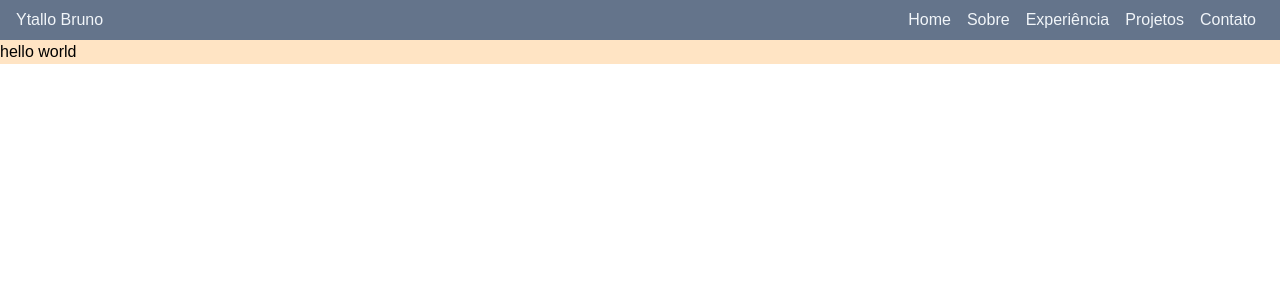
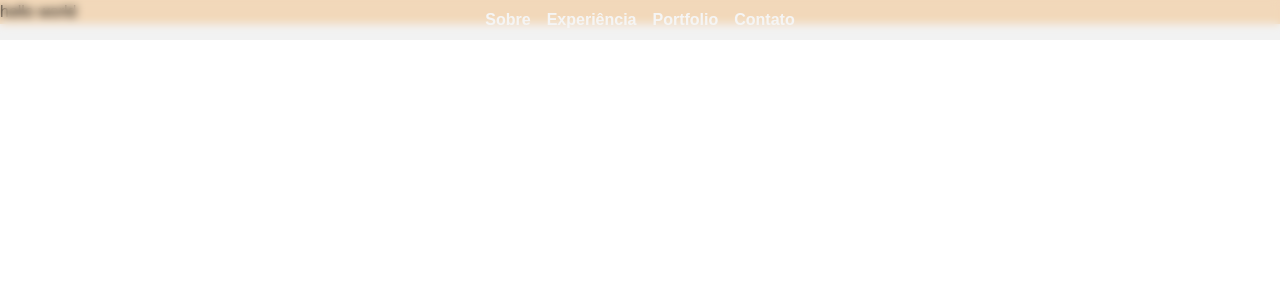
Before and after one commit to ytallobruno/portfolio, a React (Vite) app: page / in a window 1280 px wide. Shown: the top 300 px of the page. Built offline with nearby package versions, Linux system fonts and the light colour scheme; a web font is replaced by a local one.

Commit message:
FEAT: Ajustes na NavBar

```diff
--- a/src/components/NavBar/MobileNavigation.jsx
+++ b/src/components/NavBar/MobileNavigation.jsx
@@ -9,28 +9,23 @@ export default function MobileNavigation() {
   const [open, setOpen] = useState(false);
 
   const hamburguerIcon = (
-    <CgMenuRound className={style} onClick={() => setOpen(!open)} />
+    <CgMenuRound className="w-8 h-8 text-neutral-100 mx-auto cursor-pointer" onClick={() => setOpen(!open)} />
   );
   const closeIcon = (
-    <CgClose className={style} onClick={() => setOpen(!open)} />
+    <CgClose className="w-8 h-8 text-neutral-100 mx-auto cursor-pointer" onClick={() => setOpen(!open)} />
   );
   const closeMobileMenu = () => setOpen(false);
 
   return (
-    <>
+    <div className="bg-neutral-900">
       <div className={style.MobileNavigation}>
-        <nav className="flex items-center justify-between w-full h-10 px-4 bg-slate-500">
-          <Link to="/">
-            <p className="text-slate-100 hover:text-slate-400 cursor-pointer transition">
-              Ytallo Bruno
-            </p>
-          </Link>
+        <nav className="flex items-center w-full h-11 px-4">
           {open ? closeIcon : hamburguerIcon}
           {open && (
             <NavLinks isMobile={true} closeMobileMenu={closeMobileMenu} />
           )}
         </nav>
       </div>
-    </>
+    </div>
   );
 }
--- a/src/components/NavBar/NavBar.jsx
+++ b/src/components/NavBar/NavBar.jsx
@@ -1,9 +1,9 @@
-import React from "react";
+import React, { useEffect, useState } from "react";
 import MobileNavigation from "./MobileNavigation";
 import style from "./NavBar.module.css";
 import Navigation from "./Navigation";
 
-export default function NavBar(props) {
+export default function NavBar() {
   return (
     <div className={style.NavBar}>
       <Navigation />
--- a/src/components/NavBar/NavBar.module.css
+++ b/src/components/NavBar/NavBar.module.css
@@ -1,14 +1,39 @@
+.NavBar {
+  position: fixed;
+  width: 100%;
+}
+
 .NavBar .MobileNavigation {
   display: none;
 }
 
-@media (max-width: 660px) {
+@media (max-width: 600px) {
   .NavBar .navigation {
     display: none;
+  }
+
+  .NavBar {
+    position: fixed;
+    bottom: 0;
   }
 
   .NavBar .MobileNavigation {
     display: flex;
   }
 
+  .NavBar .MobileNavigation ul {
+    display: flex;
+    flex-direction: column-reverse;
+    text-align: center;
+    position: absolute;
+    bottom: 100%;
+    width: 100%;
+    left: 0;
+    background-color: rgba(0, 0, 0, 0.05);
+    backdrop-filter: blur(4px);
+  }
+
+  .NavBar ul li {
+    padding: 0.4rem 0;
+  }
 }
--- a/src/components/NavBar/NavLinks.jsx
+++ b/src/components/NavBar/NavLinks.jsx
@@ -1,31 +1,20 @@
-import React, { Component } from "react";
+import React from "react";
 import { Link } from "react-scroll";
 import style from "./NavBar.module.css";
 
 export default function NavLinks(props) {
   return (
+    <>
       <ul className="flex justify-between">
-      <li className="mx-2">
-        <Link
-          to="/"
-          spy={true}
-          smooth={true}
-          offset={50}
-          duration={500}
-          className="text-slate-100 hover:text-slate-400 cursor-pointer transition"
-        >
-          Home
-        </Link>
-      </li>
-
         <li className="mx-2">
           <Link
             to="about"
             spy={true}
             smooth={true}
-          offset={50}
+            offset={-10}
             duration={500}
-          className="text-slate-100 hover:text-slate-400 cursor-pointer transition"
+            className="text-neutral-100 hover:text-slate-300 cursor-pointer transition font-bold"
+            onClick={() => props.isMobile && props.closeMobileMenu()}
           >
             Sobre
           </Link>
@@ -36,9 +25,10 @@ export default function NavLinks(props) {
             to="experience"
             spy={true}
             smooth={true}
-          offset={50}
+            offset={-10}
             duration={500}
-          className="text-slate-100 hover:text-slate-400 cursor-pointer transition"
+            className="text-neutral-100 hover:text-slate-300 cursor-pointer transition font-bold"
+            onClick={() => props.isMobile && props.closeMobileMenu()}
           >
             Experiência
           </Link>
@@ -46,14 +36,15 @@ export default function NavLinks(props) {
 
         <li className="mx-2">
           <Link
-          to="projects"
+            to="portfolio"
             spy={true}
             smooth={true}
-          offset={50}
+            offset={-10}
             duration={500}
-          className="text-slate-100 hover:text-slate-400 cursor-pointer transition"
+            className="text-neutral-100 hover:text-slate-300 cursor-pointer transition font-bold"
+            onClick={() => props.isMobile && props.closeMobileMenu()}
           >
-          Projetos
+            Portfolio
           </Link>
         </li>
 
@@ -62,13 +53,15 @@ export default function NavLinks(props) {
             to="contact"
             spy={true}
             smooth={true}
-          offset={50}
+            offset={-10}
             duration={500}
-          className="text-slate-100 hover:text-slate-400 cursor-pointer transition"
+            className="text-neutral-100 hover:text-slate-300 cursor-pointer transition font-bold"
+            onClick={() => props.isMobile && props.closeMobileMenu()}
           >
             Contato
           </Link>
         </li>
       </ul>
+    </>
   );
 }
--- a/src/components/NavBar/Navigation.jsx
+++ b/src/components/NavBar/Navigation.jsx
@@ -5,15 +5,19 @@ import style from "./NavBar.module.css";
 
 export default function Navigation() {
   return (
-    <div className={style.navigation}>
-      <nav className="flex items-center justify-between w-full h-10 px-4 bg-slate-500">
-        <div >
-          <Link to="/">
-            <p className="text-slate-100 hover:text-slate-400 cursor-pointer transition">Ytallo Bruno</p>
-          </Link>
-        </div>
-        <NavLinks />
-      </nav>
+    <div className="bg-black/5 backdrop-blur-sm">
+      <div className={style.navigation}>
+        <nav className="flex items-center justify-center w-full h-10 px-4 ">
+          {/* <div>
+            <Link to="/">
+              <p className="text-2xl font-bold text-slate-100 hover:text-slate-400 cursor-pointer transition">
+                Ytallo
+              </p>
+            </Link>
+          </div> */}
+          <NavLinks />
+        </nav>
+      </div>
     </div>
   );
 }
```
Lines whose indentation alone changed are shown as unchanged.
